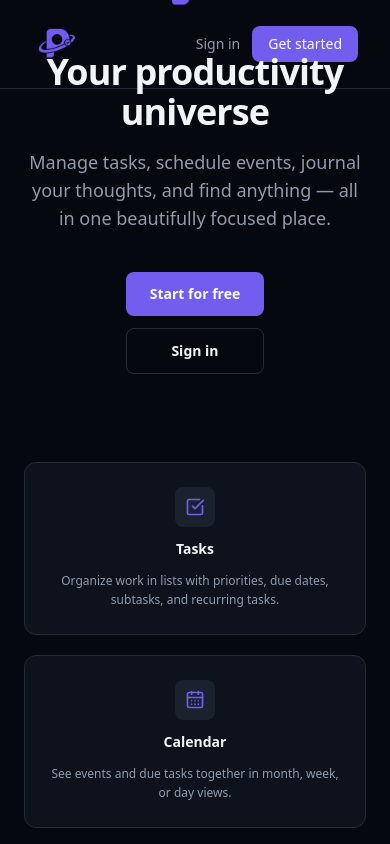
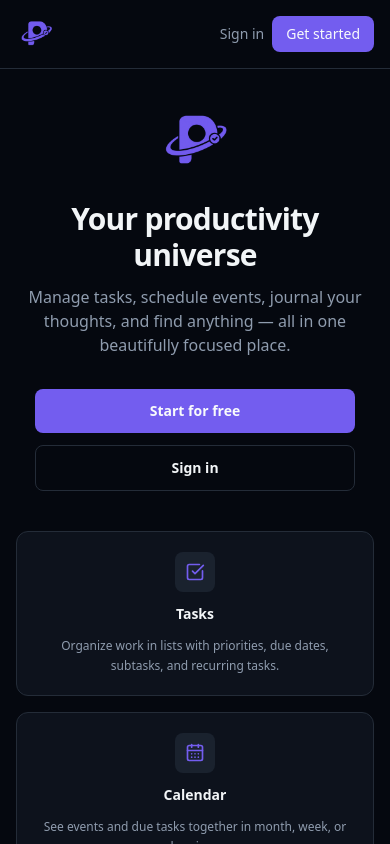
Before and after one commit to cristiangramada/Planitary, a Next.js app: page / in a window 390 px wide. Built offline with nearby package versions, Linux system fonts and the light colour scheme.

Commit message:
Welcome page works on iphone screens.

```diff
--- a/app/page.tsx
+++ b/app/page.tsx
@@ -27,11 +27,11 @@ const features = [
 
 export default function HomePage() {
   return (
-    <div className="flex flex-col h-full overflow-hidden bg-[hsl(var(--background))]">
+    <div className="flex flex-col h-dvh sm:h-full overflow-y-auto sm:overflow-hidden [scrollbar-width:none] [&::-webkit-scrollbar]:hidden bg-[hsl(var(--background))]">
       {/* Nav */}
-      <header className="flex items-center justify-between px-8 py-5 border-b border-[hsl(var(--border))] shrink-0">
-        <Logo size={48} priority />
-        <div className="flex items-center gap-3">
+      <header className="flex items-center justify-between px-4 sm:px-8 py-3.5 sm:py-5 border-b border-[hsl(var(--border))] shrink-0">
+        <Logo size={40} className="sm:size-12" priority />
+        <div className="flex items-center gap-2 sm:gap-3">
           <Link
             href="/login"
             className="text-sm font-medium text-[hsl(var(--muted-foreground))] hover:text-[hsl(var(--foreground))] transition-colors cursor-pointer"
@@ -40,7 +40,7 @@ export default function HomePage() {
           </Link>
           <Link
             href="/signup"
-            className="px-4 py-2 text-sm font-medium rounded-lg bg-[hsl(var(--primary))] text-[hsl(var(--primary-foreground))] hover:opacity-90 transition-opacity cursor-pointer"
+            className="px-3.5 sm:px-4 py-2 text-sm font-medium rounded-lg bg-[hsl(var(--primary))] text-[hsl(var(--primary-foreground))] hover:opacity-90 transition-opacity cursor-pointer"
           >
             Get started
           </Link>
@@ -48,23 +48,23 @@ export default function HomePage() {
       </header>
 
       {/*
-        Same proportions as production on roomy screens; modest clamp on short
-        heights so MacBooks fit without inventing large empty gaps between sections.
+        Mobile: top-aligned content in a scroll container (iPhone-friendly).
+        sm+: centered, no scroll — same proportions as production on roomy screens.
       */}
-      <main className="flex flex-1 min-h-0 flex-col items-center justify-center text-center px-6 py-[clamp(1.5rem,6vh,6rem)]">
+      <main className="flex flex-1 min-h-0 flex-col items-center text-center px-4 sm:px-6 pt-8 pb-[max(2.5rem,env(safe-area-inset-bottom))] sm:justify-center sm:py-[clamp(1.5rem,6vh,6rem)]">
         <Logo
           size={120}
-          className="size-[clamp(5rem,14vh,7.5rem)] mb-[clamp(1.25rem,2.5vh,2rem)]"
+          className="size-20 sm:size-[clamp(5rem,14vh,7.5rem)] mb-5 sm:mb-[clamp(1.25rem,2.5vh,2rem)]"
           priority
         />
-        <h1 className="text-4xl sm:text-5xl font-bold tracking-tight mb-4 max-w-2xl [@media(max-height:800px)]:text-4xl">
+        <h1 className="text-3xl sm:text-5xl font-bold tracking-tight mb-3 sm:mb-4 max-w-2xl [@media(max-height:800px)]:sm:text-4xl">
           Your productivity universe
         </h1>
-        <p className="text-lg text-[hsl(var(--muted-foreground))] max-w-lg mb-10 [@media(max-height:800px)]:mb-6 [@media(max-height:800px)]:text-base">
+        <p className="text-base sm:text-lg text-[hsl(var(--muted-foreground))] max-w-lg mb-8 sm:mb-10 [@media(max-height:800px)]:sm:mb-6 [@media(max-height:800px)]:sm:text-base">
           Manage tasks, schedule events, journal your thoughts, and find anything — all in one
           beautifully focused place.
         </p>
-        <div className="flex flex-col sm:flex-row gap-3">
+        <div className="flex flex-col sm:flex-row gap-3 w-full max-w-xs sm:max-w-none sm:w-auto">
           <Link
             href="/signup"
             className="px-6 py-3 text-sm font-semibold rounded-lg bg-[hsl(var(--primary))] text-[hsl(var(--primary-foreground))] hover:opacity-90 transition-opacity cursor-pointer"
@@ -79,12 +79,11 @@ export default function HomePage() {
           </Link>
         </div>
 
-        {/* Feature cards — production mt-20 on tall screens, slightly tighter when short */}
-        <div className="grid grid-cols-1 sm:grid-cols-3 gap-5 mt-[clamp(5.5rem,6vh,6rem)] max-w-3xl w-full">
+        <div className="grid grid-cols-1 sm:grid-cols-3 gap-4 sm:gap-5 mt-10 sm:mt-[clamp(5.5rem,6vh,6rem)] max-w-3xl w-full">
           {features.map(({ icon: Icon, title, description }) => (
             <div
               key={title}
-              className="flex flex-col items-center p-6 rounded-xl border border-[hsl(var(--border))] bg-[hsl(var(--card))] text-center gap-3 [@media(max-height:800px)]:p-5"
+              className="flex flex-col items-center p-5 sm:p-6 rounded-xl border border-[hsl(var(--border))] bg-[hsl(var(--card))] text-center gap-3 [@media(max-height:800px)]:sm:p-5"
             >
               <div className="flex items-center justify-center w-10 h-10 rounded-lg bg-[hsl(var(--muted))]">
                 <Icon className="w-5 h-5 text-[hsl(var(--primary))]" />
```
